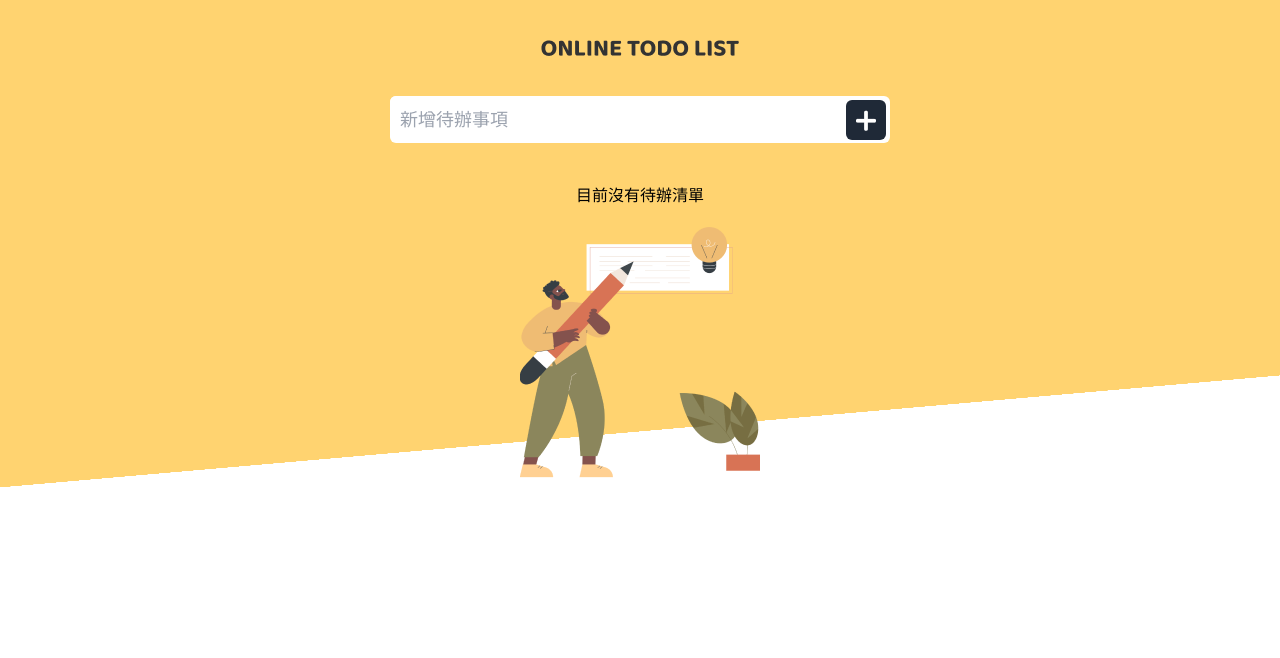
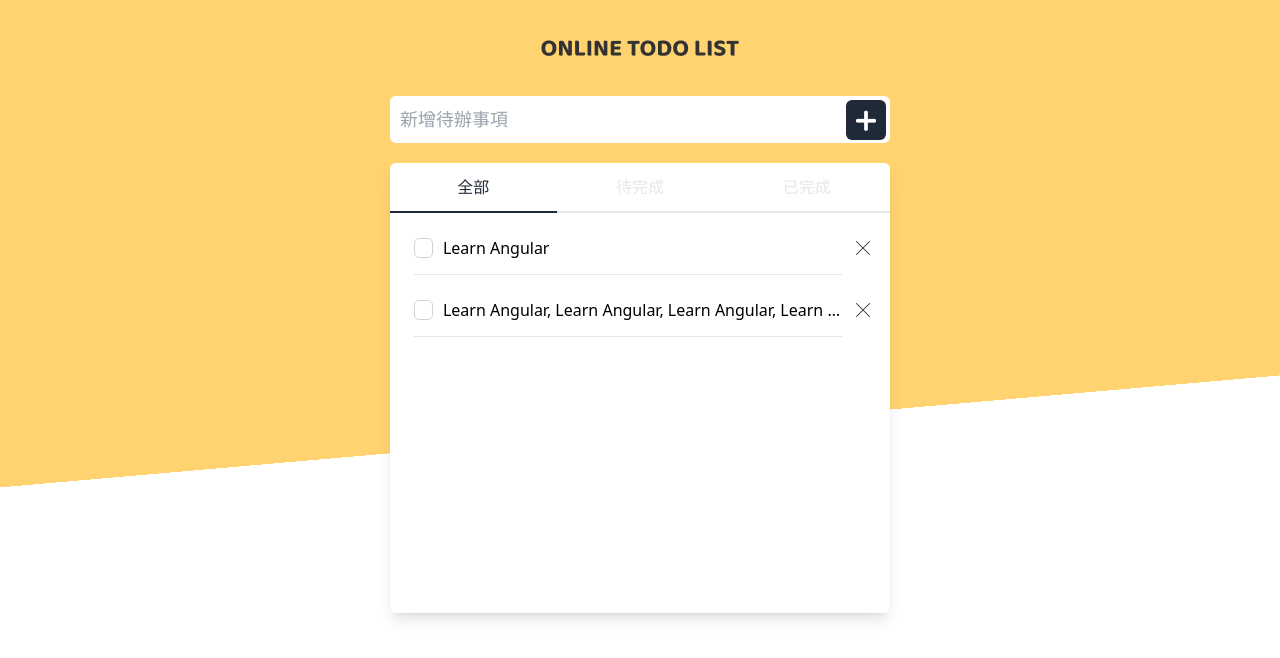
Before and after one commit to justin3737/ng-todolist, an Angular app: page / in a window 1280 px wide. Shown: the top 658 px of the page. Built offline with nearby package versions, Linux system fonts and the light colour scheme.

Commit message:
add list style

```diff
--- a/src/app/app.component.html
+++ b/src/app/app.component.html
@@ -41,10 +41,11 @@
       <div class="h-[400px]">
         <ul>
           <li *ngFor="let item of list"
-            class="h-[52px] ml-[24px] mr-[48px] leading-[51px] border-solid border-b-[1px] border-b-gray-200">
-            <span class="pt-[10px]">{{item.name}}</span>
+            class="flex justify-between ml-[24px] mr-[48px] leading-[51px] border-solid border-b-[1px] border-b-gray-200 cursor-pointer">
+            <i class="mt-[25px] w-[20px] h-[20px] border-[1px] border-solid border-gray-300 rounded-[5px]"></i>
+            <span class="pt-[10px] ml-[10px] w-full text-left text-ellipsis overflow-hidden whitespace-nowrap">{{item.name}}</span>
             <button (click)="removeItem(item.id)"
-              class="w-[40px] h-[40px] mr-[-40px] float-right mt-[10px]">
+              class="w-[40px] mr-[-40px] mt-[10px]">
               <img src="../assets/icon_x.png" alt="" class="m-auto"></button>
           </li>
         </ul>
--- a/src/app/app.component.ts
+++ b/src/app/app.component.ts
@@ -12,7 +12,16 @@ export class AppComponent {
       .querySelectorAll<HTMLElement>('.def-btn')
       .forEach(node => node.click())
   }
-  list:any[]=[];
+  list:any[]=[
+    {
+      id: 1234,
+      name: 'Learn Angular',
+    },
+    {
+      id: 5678,
+      name: 'Learn Angular, Learn Angular, Learn Angular, Learn Angular, Learn Angular, Learn Angular',
+    }
+  ];
 
   addItem(item:string){
     this.list.push({
--- a/tailwind.config.js
+++ b/tailwind.config.js
@@ -5,8 +5,8 @@ module.exports = {
     "./src/**/*.{html,ts}",
   ],
   theme: {
-    screen: {
-      'xs': {'max':'480px'}
+    screens: {
+      'xs': {'max':'640px'}
     },
     extend: {
     },
```
